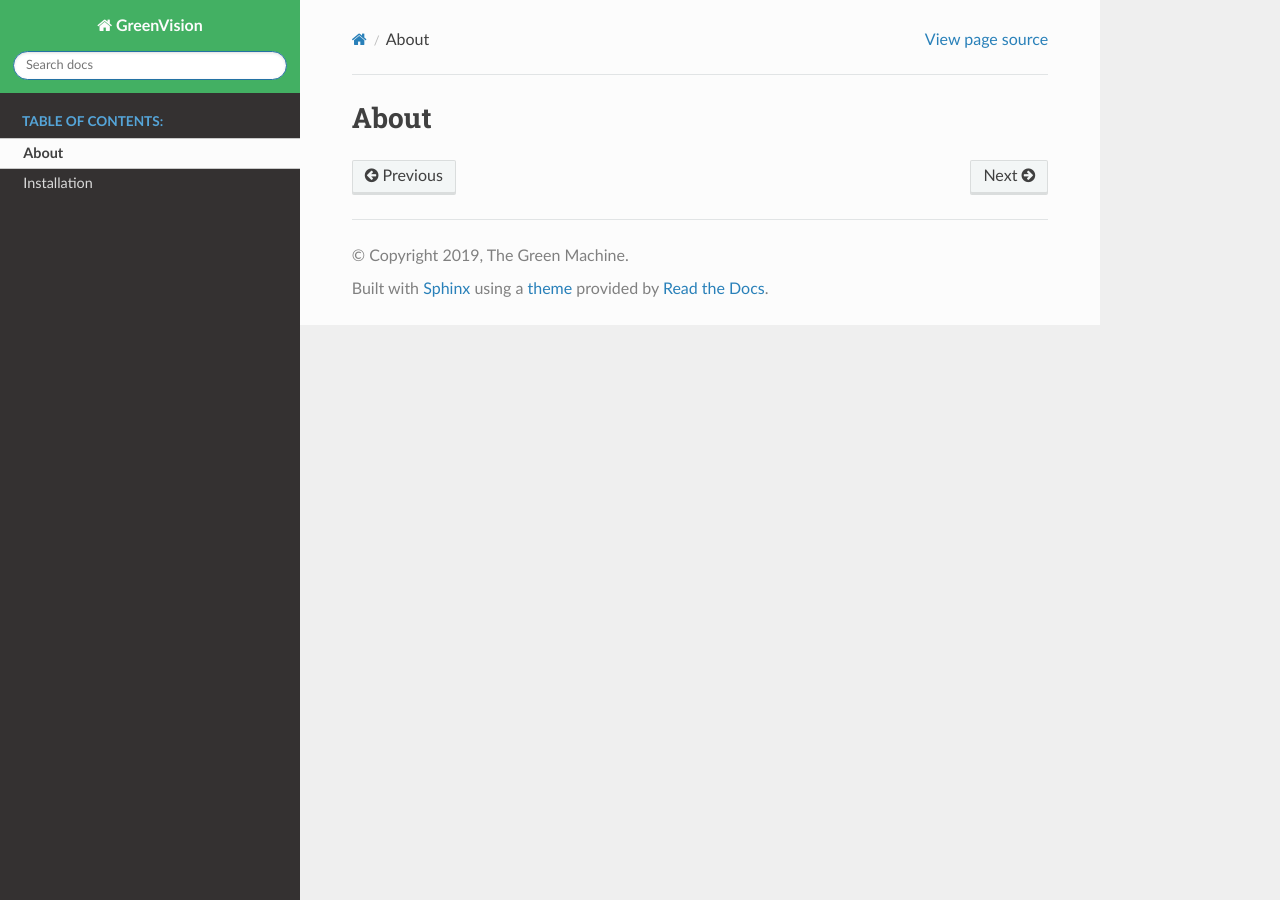
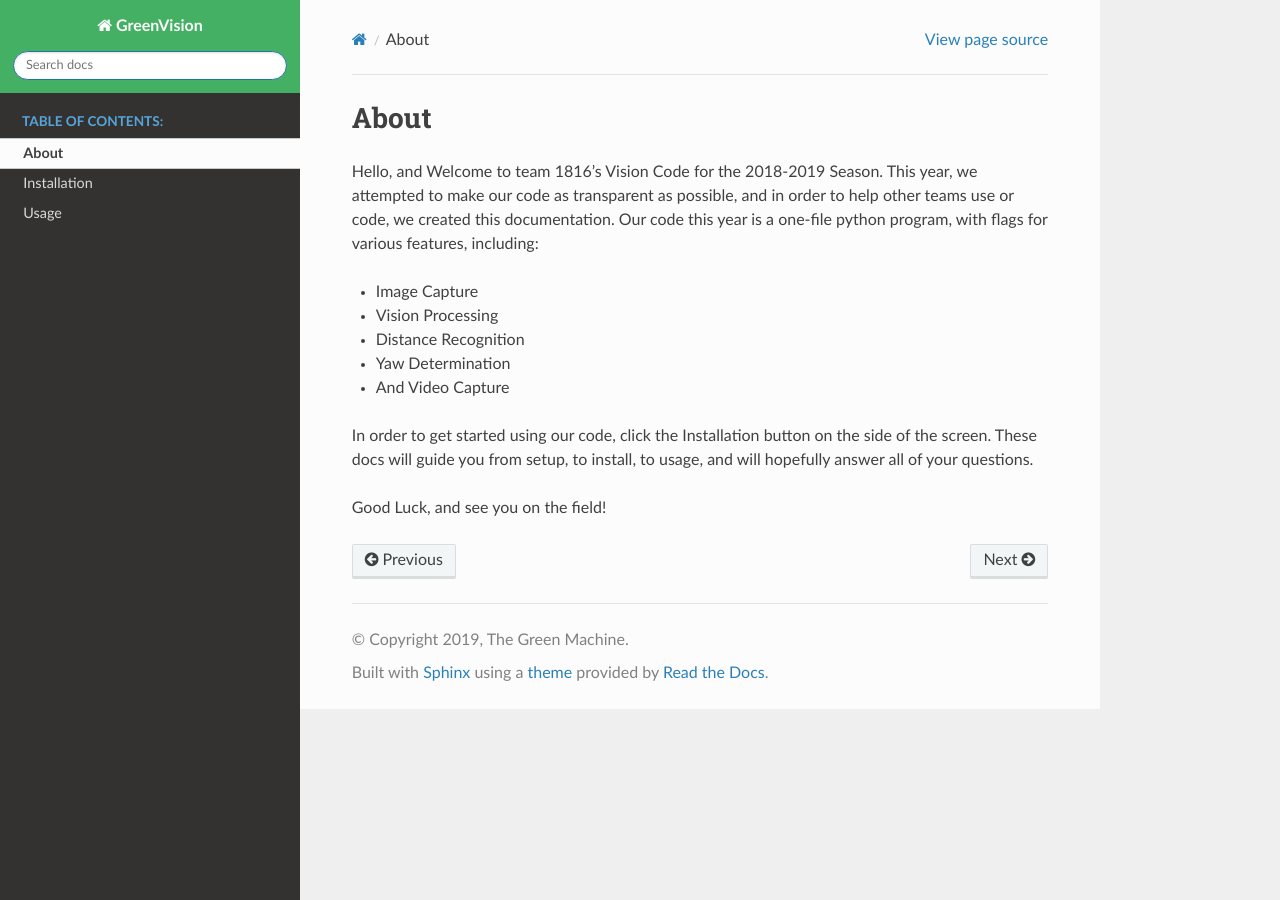
Before and after one commit to TheGreenMachine/GreenVision, a Sphinx documentation site: the page built from docs/about.rst, in a window 1280 px wide. Built offline with Sphinx 7.4.7 and the Read the Docs theme 2.0.0, drawn with Linux system fonts in a browser that asks for light colours.

Commit message:
Final Docs
Former-commit-id: d8bce2e54ca0bc4475bf11c86b0068c6fb1fbc99

```diff
--- a/docs/about.rst
+++ b/docs/about.rst
@@ -1,3 +1,18 @@
 ============
 About
 ============
+
+Hello, and Welcome to team 1816's Vision Code for the 2018-2019 Season. This year, we attempted to make our
+code as transparent as possible, and in order to help other teams use or code, we created this documentation.
+Our code this year is a one-file python program, with flags for various features, including:
+
+* Image Capture
+* Vision Processing
+* Distance Recognition
+* Yaw Determination
+* And Video Capture
+
+In order to get started using our code, click the Installation button on the side of the screen.
+These docs will guide you from setup, to install, to usage, and will hopefully answer all of your questions.
+
+Good Luck, and see you on the field!
--- a/docs/index.rst
+++ b/docs/index.rst
@@ -15,3 +15,4 @@ Hello, and welcome to the Green Machine's Vision Processing Docs for the 2019 se
 
    about
    install
+   usage
--- a/docs/install.rst
+++ b/docs/install.rst
@@ -9,5 +9,6 @@ In order to get setup with GreenVision Python, follow the steps below:
    :maxdepth: 2
 
    setup
+   calibration
 
 .. contents:: :local:
```
Also changed, not shown: docs/calibration.rst (added, +49 -0 lines), docs/distancetable.rst (added, +28 -0 lines), docs/imagecapture.rst (added, +25 -0 lines), docs/usage.rst (added, +24 -0 lines), docs/videocapture.rst (added, +25 -0 lines), docs/vision.rst (added, +27 -0 lines).
